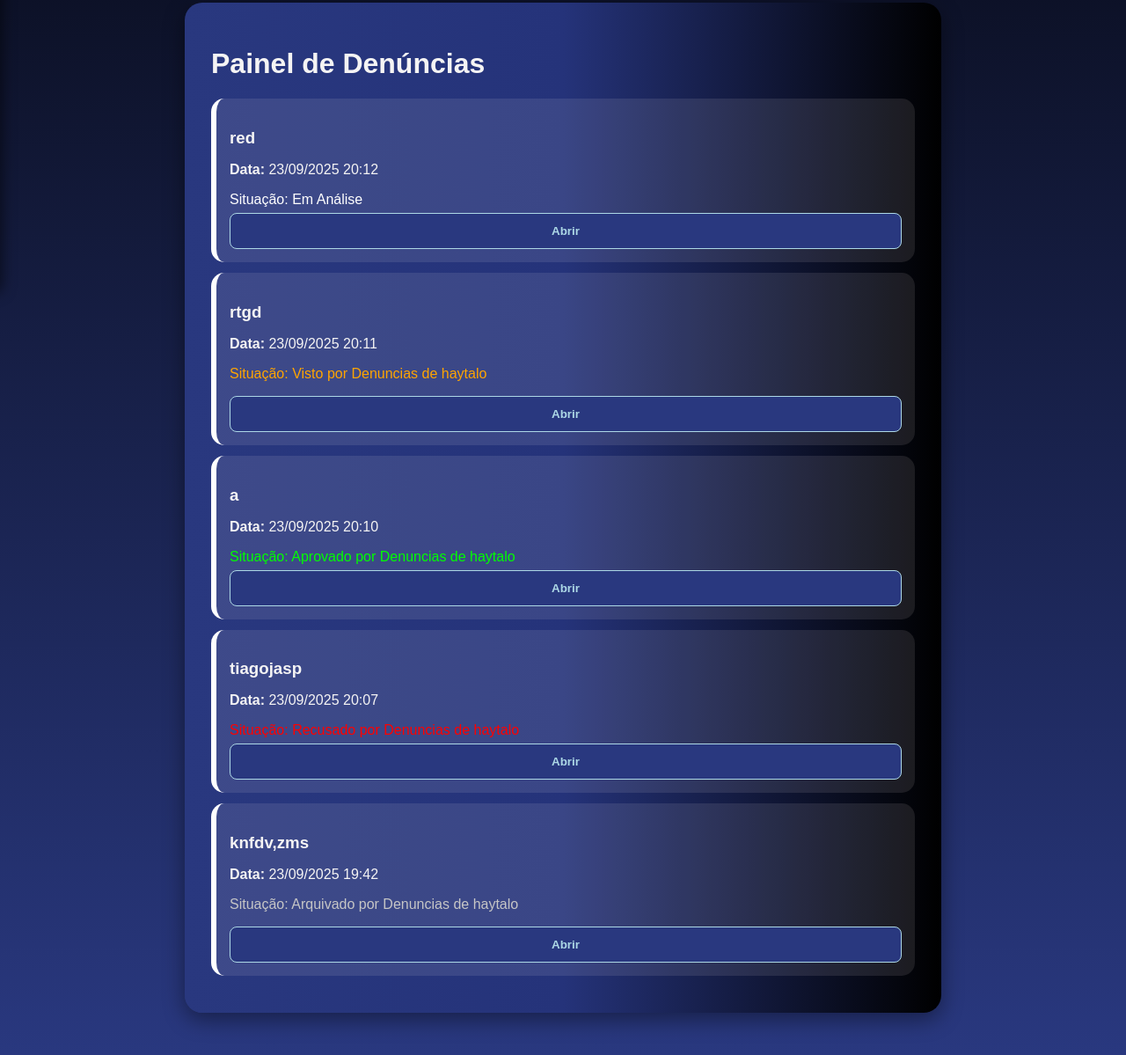
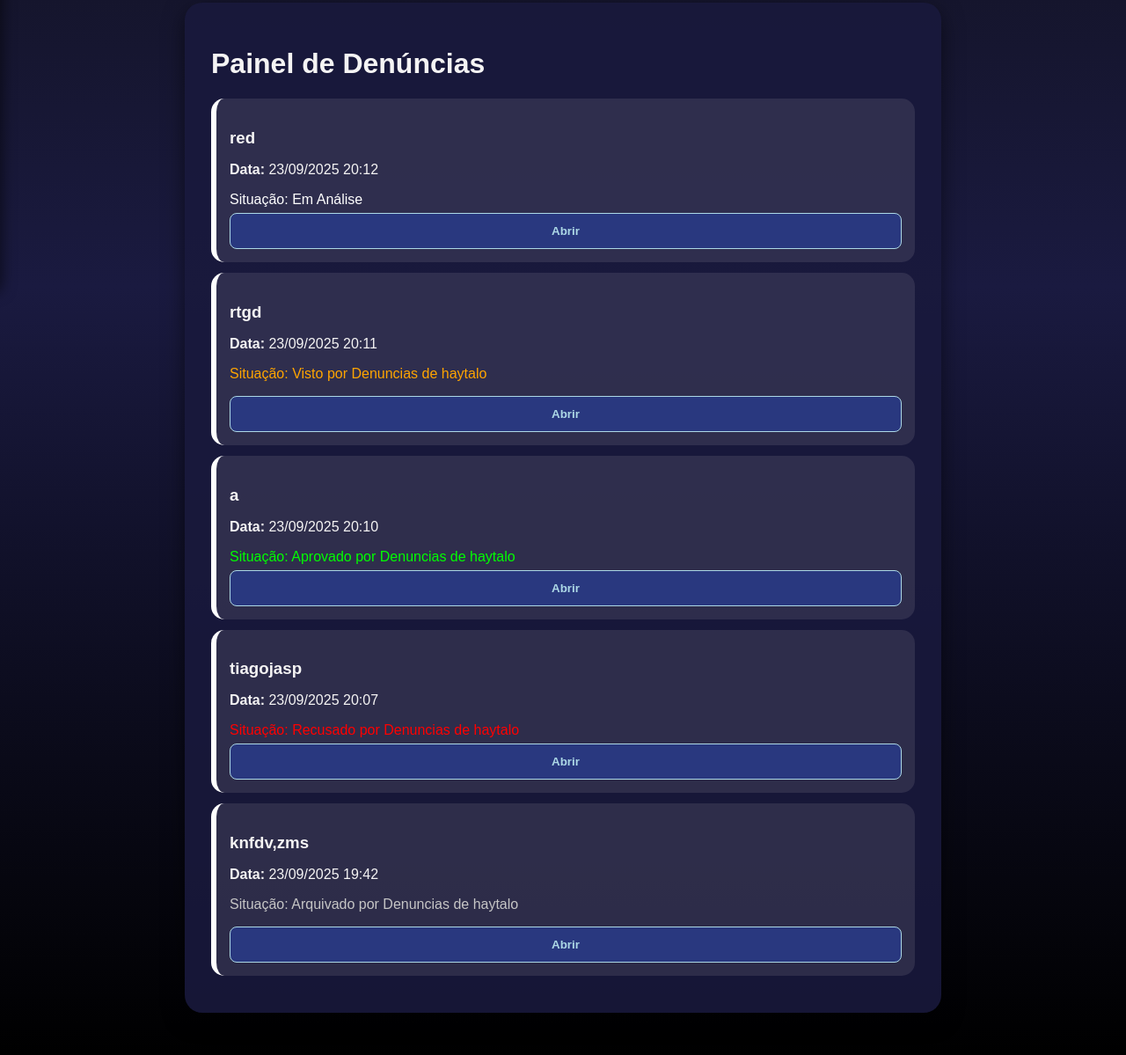
Before and after one commit to Intexsz/BADESP, a Flask app: page /Inicio in a window 1280 px wide. Shown: the part 547-1746 px from the top of the page at 88% size. Run offline with Flask 3, Linux system fonts and the light colour scheme; a user stored in the database is signed in; data comes from the database, SQL or seed files in the repository; both versions use the stored data as it was after the commit.

Commit message:
arrumei o css

```diff
--- a/static/css/inicio.css
+++ b/static/css/inicio.css
@@ -4,7 +4,10 @@ body {
   flex-direction: column;
   align-items: center;
   padding: 20px;
-  background: linear-gradient(360deg, #29387f, black);
+
+  /* Gradiente mais suave e fluido */
+  background: linear-gradient(to bottom, #0d0d0d, #1a1a40, #000);
+  min-height: 100vh;
   color: #f5f4f4;
 }
 
@@ -12,12 +15,15 @@ body {
 .painel-container {
   width: 90%;
   max-width: 800px;
-  background: linear-gradient(90deg, #29387f, #25337a, black);
+
+  /* Mantém contraste mas sem quebrar com o fundo */
+  background: rgba(25, 25, 60, 0.9);
   padding: 30px;
   border-radius: 20px;
   margin-bottom: 20px;
-  box-shadow: 0 8px 25px rgba(0, 0, 0, 0.4);
+  box-shadow: 0 8px 25px rgba(0, 0, 0, 0.5);
 }
+
 
 /* ===== Formulário ===== */
 form {
```
Also changed, not shown: static/css/denuncia.css (+9 -3 lines), templates/ajuda.html (+3 -3 lines), usuarios.db.
